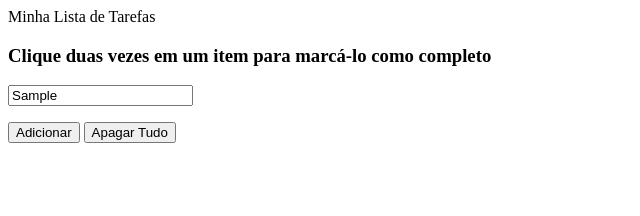
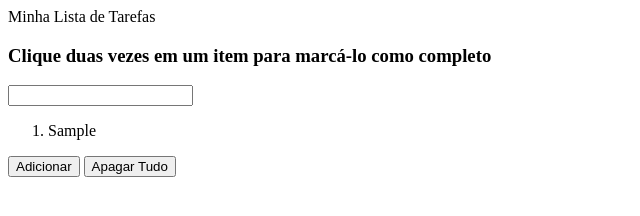
Before and after one commit to jpdiesel/todolist, a plain HTML site: page index.html in a window 1280 px wide. Both pictures are taken after typing "Sample" into the empty fields and a click on the button "Adicionar". Shown: the whole page, without its empty margins (0-640 px from the left). Drawn offline with Linux system fonts and the light colour scheme.

Commit message:
Função "adicionar tarefa" feito

```diff
--- a/index.html
+++ b/index.html
@@ -1,6 +1,6 @@
 <html>
   <head>
-    <link rel="stylesheet" href="style.css">
+    <link rel="stylesheet" href="styles.css">
     <title>To Do List</title>
   </head>
   <body>
@@ -15,6 +15,6 @@
      </ol>
      <button id="create-task">Adicionar</button>
      <button id="delete-all">Apagar Tudo</button>
-     <script src="script.js"></script>
+     <script src="scripts.js"></script>
   </body>
 </html>
--- a/scripts.js
+++ b/scripts.js
@@ -0,0 +1,12 @@
+const newTask = document.getElementById('task-text');
+const taskList = document.getElementById('task-list');
+const createNewTask = document.getElementById('create-task');
+
+function addNewTask() {
+  const taskListItem = document.createElement('li');
+  taskList.appendChild(taskListItem);
+  taskListItem.innerText = newTask.value;
+  newTask.value = '';
+}
+
+createNewTask.addEventListener('click', addNewTask);
```
